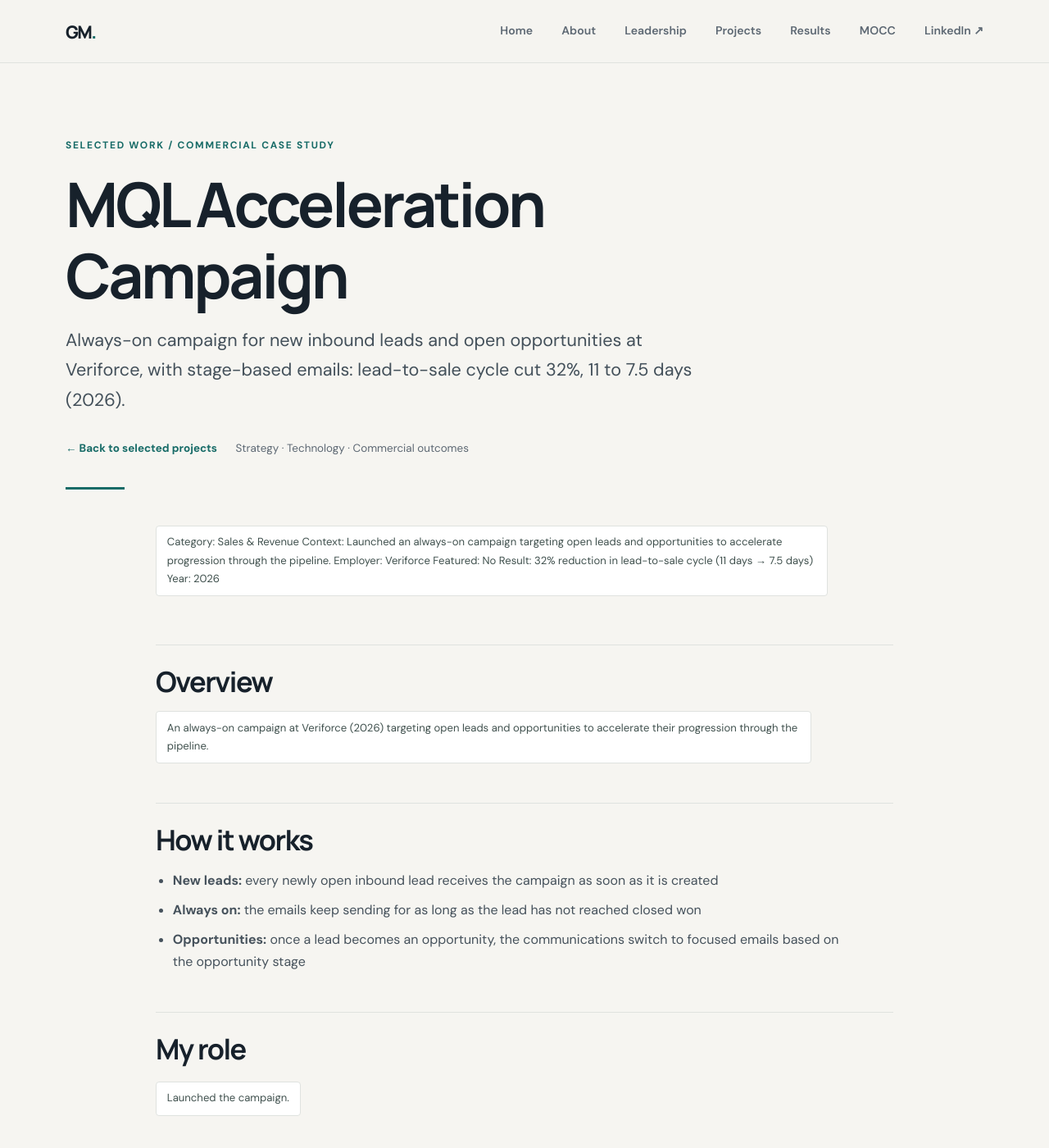
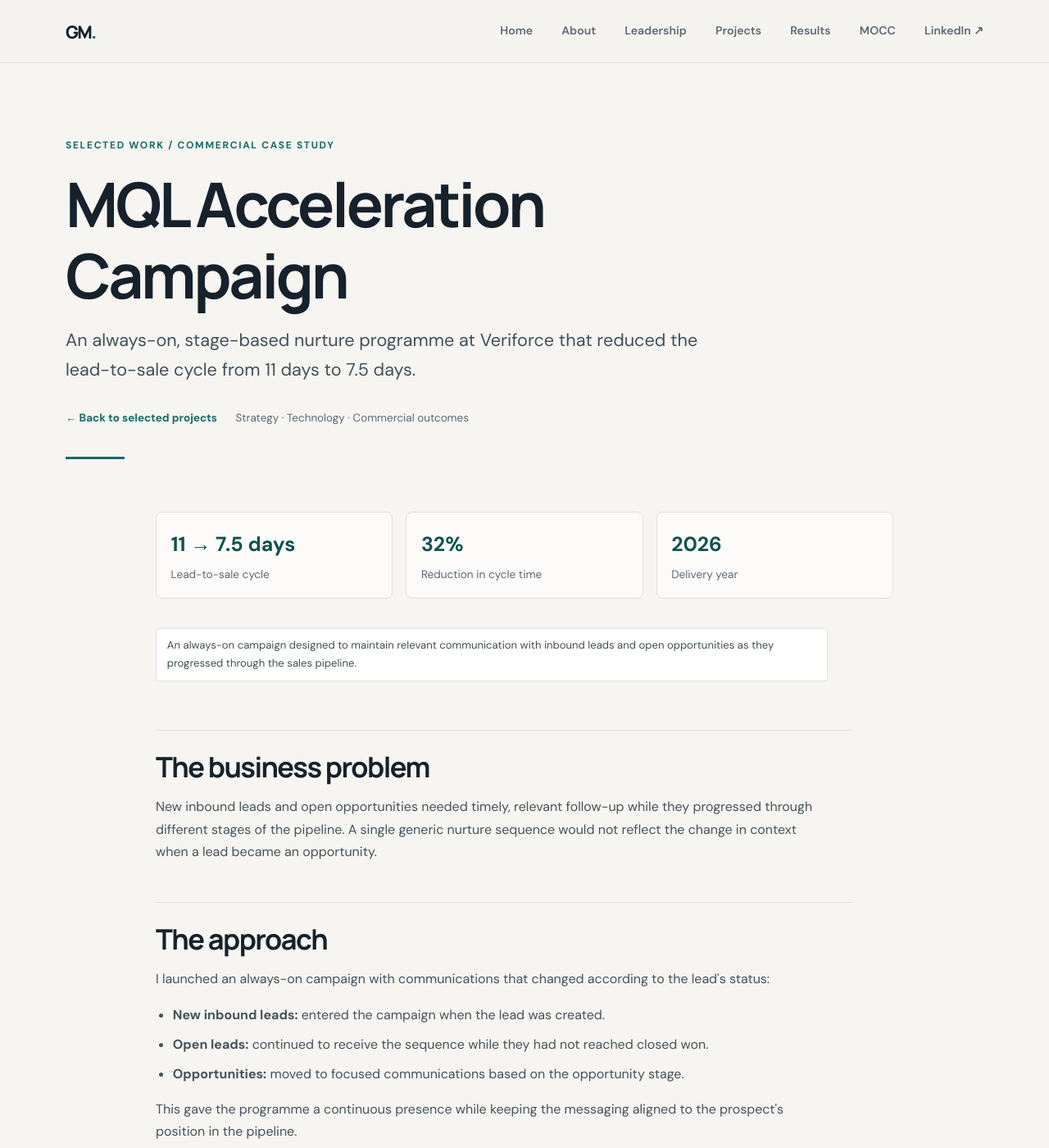
Before and after one commit to georgefwmurray/Marketing-Operations-Control-Centre, a Jekyll site: the page built from Campaign & Commercial Projects/MQL-Acceleration-Campaign.md, in a window 1280 px wide and 1400 px high. Shown: the whole window at 82% size. Built offline with Jekyll 4.4.1, drawn with Linux system fonts in a browser that asks for light colours; some of the changed text lies outside the part shown.

Commit message:
Expand MQL acceleration into a recruiter-ready case study

```diff
--- a/Campaign & Commercial Projects/MQL-Acceleration-Campaign.md
+++ b/Campaign & Commercial Projects/MQL-Acceleration-Campaign.md
@@ -1,35 +1,48 @@
 ---
-title: "MQL Acceleration Campaign: 32% Shorter Sales Cycle"
-description: "Always-on campaign for new inbound leads and open opportunities at Veriforce, with stage-based emails: lead-to-sale cycle cut 32%, 11 to 7.5 days (2026)."
+title: "MQL Acceleration Campaign: 32% Shorter Lead-to-Sale Cycle"
+description: "An always-on, stage-based nurture programme at Veriforce that reduced the lead-to-sale cycle from 11 days to 7.5 days."
 ---
 
 # MQL Acceleration Campaign
 
-[Home](../index.html) • [Agent Registry](../Agent-Registry.html) • [Results](../Results.html) • [Roadmap](../Roadmap.html) • [Campaign & Commercial Projects](../Campaign-Commercial-Projects.html) • [Leadership & Strategy](../Leadership-%26-Strategy.html) • [How to Build MOCC](../How-to-Build.html) • [HubSpot Expert in South Wales](../HubSpot-Expert-South-Wales.html)
+[Home](../index.html) · [Selected projects](../Campaign-Commercial-Projects.html) · [Results](../Results.html)
 
----
+<div class="case-study-facts">
+  <div class="case-study-fact"><strong>11 → 7.5 days</strong><span>Lead-to-sale cycle</span></div>
+  <div class="case-study-fact"><strong>32%</strong><span>Reduction in cycle time</span></div>
+  <div class="case-study-fact"><strong>2026</strong><span>Delivery year</span></div>
+</div>
 
-Category: Sales & Revenue
-Context: Launched an always-on campaign targeting open leads and opportunities to accelerate progression through the pipeline.
-Employer: Veriforce
-Featured: No
-Result: 32% reduction in lead-to-sale cycle (11 days → 7.5 days)
-Year: 2026
+<p class="case-study-intro">An always-on campaign designed to maintain relevant communication with inbound leads and open opportunities as they progressed through the sales pipeline.</p>
 
-## Overview
+<section class="case-study-section">
+  <h2>The business problem</h2>
+  <p>New inbound leads and open opportunities needed timely, relevant follow-up while they progressed through different stages of the pipeline. A single generic nurture sequence would not reflect the change in context when a lead became an opportunity.</p>
+</section>
 
-An always-on campaign at Veriforce (2026) targeting open leads and opportunities to accelerate their progression through the pipeline.
+<section class="case-study-section">
+  <h2>The approach</h2>
+  <p>I launched an always-on campaign with communications that changed according to the lead's status:</p>
+  <ul>
+    <li><strong>New inbound leads:</strong> entered the campaign when the lead was created.</li>
+    <li><strong>Open leads:</strong> continued to receive the sequence while they had not reached closed won.</li>
+    <li><strong>Opportunities:</strong> moved to focused communications based on the opportunity stage.</li>
+  </ul>
+  <p>This gave the programme a continuous presence while keeping the messaging aligned to the prospect's position in the pipeline.</p>
+</section>
 
-## How it works
+<section class="case-study-section">
+  <h2>My contribution</h2>
+  <p>I launched the campaign and its stage-based approach to communication across new inbound leads and open opportunities.</p>
+</section>
 
-- **New leads:** every newly open inbound lead receives the campaign as soon as it is created
-- **Always on:** the emails keep sending for as long as the lead has not reached closed won
-- **Opportunities:** once a lead becomes an opportunity, the communications switch to focused emails based on the opportunity stage
+<section class="case-study-section">
+  <h2>The result</h2>
+  <p><strong>The reported lead-to-sale cycle reduced from 11 days to 7.5 days — a 32% reduction.</strong></p>
+  <div class="case-study-note"><strong>Measurement note:</strong> The available project record supports the change in lead-to-sale cycle time. It does not specify the comparison period, sample size or attribution methodology, so no additional causal or revenue claims are made here.</div>
+</section>
 
-## My role
-
-Launched the campaign.
-
-## Result
-
-**32% reduction in lead-to-sale cycle (11 days → 7.5 days)**
+<section class="case-study-section">
+  <h2>Why it mattered</h2>
+  <p>The programme made follow-up more consistent and responsive to pipeline stage. It is an example of lifecycle automation being used to support sales progression rather than simply increasing email volume.</p>
+</section>
```
